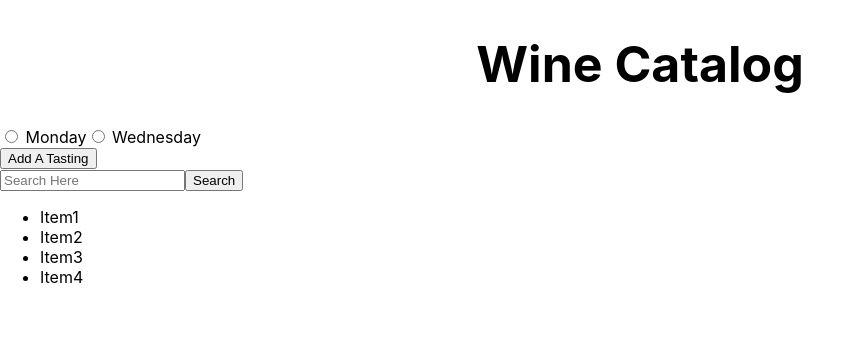
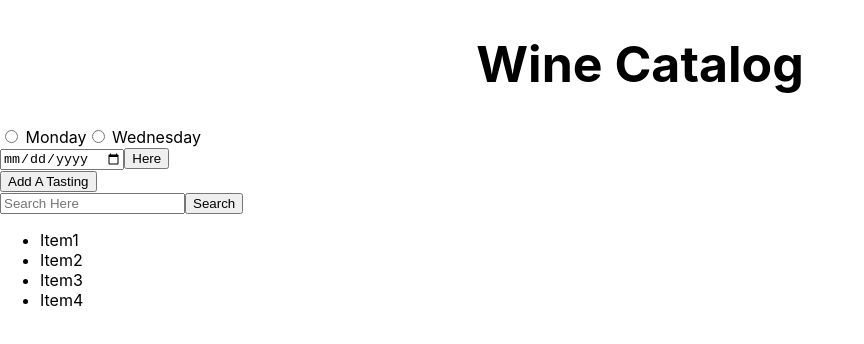
Before and after one commit to Awood549/wine-catalog, a React (Create React App) app: page / in a window 1280 px wide. Shown: the top 344 px of the page, without its empty margins (0-864 px from the left). Built offline with nearby package versions, Linux system fonts and the light colour scheme.

Commit message:
bug fixes and form work

```diff
--- a/src/form/InputWines.js
+++ b/src/form/InputWines.js
@@ -1,4 +1,5 @@
 import React from 'react';
+import useForm from './formBlock.js'
 
 function AddWine(){
 
@@ -8,14 +9,24 @@ function AddWine(){
   function dayForm(){
     return <form>
       <input type = 'radio' id = 'monday' name = 'day' value = 'monday' ></input>
-      <label for = 'monday'> Monday</label>
+      <label htmlFor = 'monday'> Monday</label>
       <input type= 'radio' id= 'wednesday' name= ' day'  value = 'wednesday'></input>
-      <label for= 'wednesday'> Wednesday</label>
+      <label htmlFor= 'wednesday'> Wednesday</label>
+    </form>
+  }
+  function dateForm(){
+
+    return <form>
+      <input type = 'date' id = 'date' name = 'date'></input>
+      <button onSubmit = {useForm.handleSubmit}>
+        Here
+      </button>
     </form>
   }
   return(
     <>
     {dayForm()}
+    {dateForm()}
         <form>
       <button>
         Add A Tasting
--- a/src/headers/title.js
+++ b/src/headers/title.js
@@ -3,7 +3,7 @@ import './title.css';
 
 function Title(){
   return(
-    <h1 class = 'title'>Wine Catalog</h1>
+    <h1 className = 'title'>Wine Catalog</h1>
   )
 }
 
--- a/src/list/list.js
+++ b/src/list/list.js
@@ -3,7 +3,7 @@ import './list.css'
 
 function List(){
   return(
-    <ul class = 'list'>
+    <ul className = 'list'>
       <li>Item1</li>
       <li>Item2</li>
       <li>Item3</li>
```
